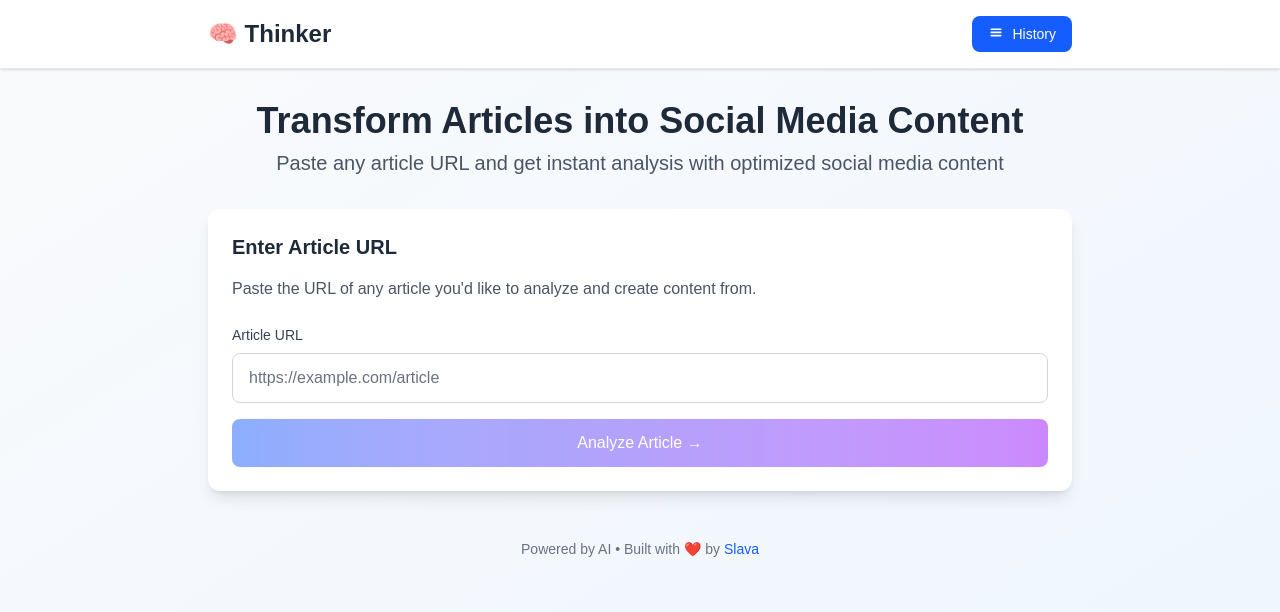
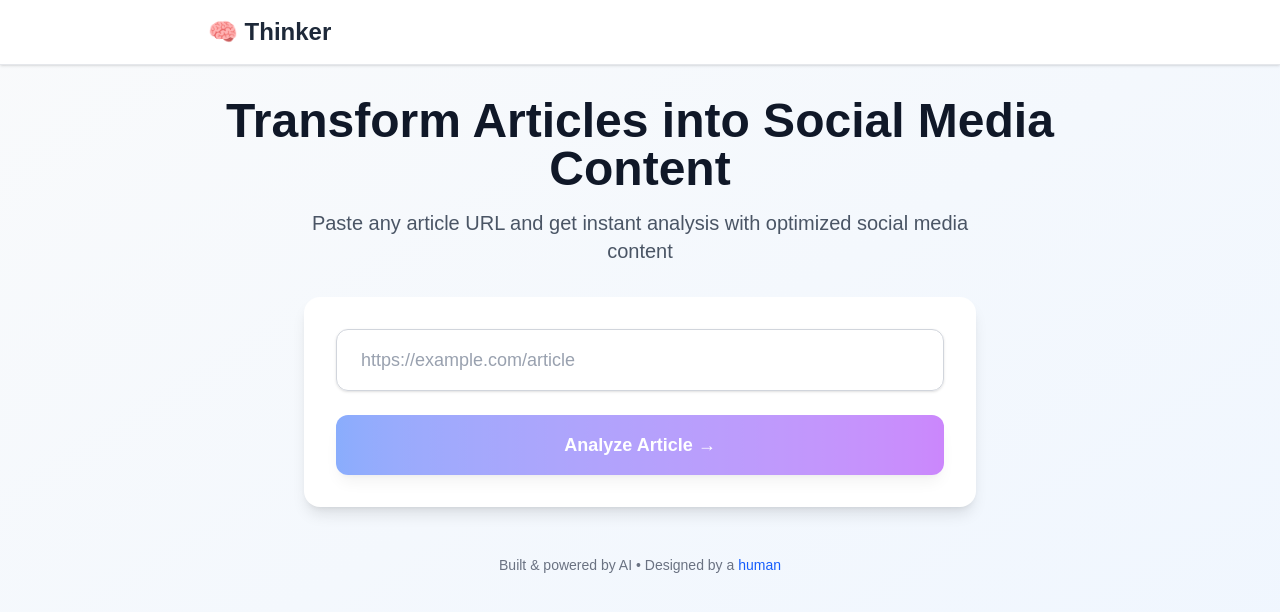
Before and after one commit to slavayosome/thinker, a Next.js app: page / in a window 1280 px wide. Shown: the top 612 px of the page. Built offline with nearby package versions, Linux system fonts and the light colour scheme.

Commit message:
feat: add history management features and enhance UI components for better user experience, including dynamic history display and improved styling

```diff
--- a/src/app/page.tsx
+++ b/src/app/page.tsx
@@ -83,6 +83,12 @@ export default function Home() {
   const [historicalPreferences, setHistoricalPreferences] = useState<PostGenerationPreferences | null>(null);
   const [isLatestItem, setIsLatestItem] = useState(true);
   const [currentHistoryTitle, setCurrentHistoryTitle] = useState<string | null>(null);
+  const [hasHistory, setHasHistory] = useState(false);
+
+  // Check for existing history on component mount
+  useEffect(() => {
+    setHasHistory(historyManager.getHistory().length > 0);
+  }, []);
 
   // Clear error helper
   const clearError = () => setError(null);
@@ -292,6 +298,7 @@ export default function Home() {
       setCurrentHistoryTitle(articleData.title);
       setIsLatestItem(true);
       setCurrentStep('complete');
+      setHasHistory(true);
 
       console.log('✅ Analysis completed successfully');
 
@@ -470,12 +477,12 @@ export default function Home() {
         <div className="max-w-4xl mx-auto px-3 sm:px-4 py-3 sm:py-4">
           <div className="flex justify-between items-center">
             <div className="flex items-center">
-              <div className="text-xl sm:text-2xl font-bold text-gray-800">
+              <button
+                onClick={handleStartNew}
+                className="text-xl sm:text-2xl font-bold text-gray-800 hover:text-blue-600 transition-colors cursor-pointer"
+              >
                 🧠 Thinker
-              </div>
-              <div className="ml-2 sm:ml-4 text-xs sm:text-sm text-gray-500 hidden xs:block">
-                AI-Powered Content Creator
-              </div>
+              </button>
             </div>
 
             <div className="flex items-center gap-2 sm:gap-3">
@@ -492,6 +499,8 @@ export default function Home() {
                 </button>
               )}
 
+              {/* Only show history button if there's actual history */}
+              {hasHistory && (
                 <button
                   onClick={() => setHistoryOpen(true)}
                   className="px-3 py-1.5 sm:px-4 sm:py-2 text-xs sm:text-sm bg-blue-600 text-white rounded-lg hover:bg-blue-700 transition-colors flex items-center"
@@ -501,6 +510,7 @@ export default function Home() {
                   </svg>
                   History
                 </button>
+              )}
             </div>
           </div>
         </div>
@@ -729,12 +739,12 @@ export default function Home() {
         <div className="text-center mb-6 sm:mb-8 animate-fadeInUp">
           {!article ? (
             <>
-              <h1 className="text-2xl sm:text-3xl md:text-4xl font-bold text-gray-800 mb-2">
+              <h1 className="text-3xl sm:text-4xl md:text-5xl font-bold text-gray-900 mb-4">
                 Transform Articles into Social Media Content
               </h1>
-              <p className="text-base sm:text-lg md:text-xl text-gray-600 px-4 sm:px-0">
+              <h2 className="text-lg sm:text-xl text-gray-600 mb-8 max-w-2xl mx-auto">
                 Paste any article URL and get instant analysis with optimized social media content
-              </p>
+              </h2>
             </>
           ) : (
             <>
@@ -881,24 +891,17 @@ export default function Home() {
 
         {/* URL Input Step */}
         {currentStep === 'urlInput' && (
-          <div className="bg-white rounded-xl shadow-lg p-6 animate-fadeInUp">
-            <h2 className="text-xl font-semibold text-gray-800 mb-4">Enter Article URL</h2>
-            <p className="text-gray-600 mb-6">
-              Paste the URL of any article you'd like to analyze and create content from.
-            </p>
-
-            <form onSubmit={handleSubmit} className="space-y-4">
+          <div className="max-w-2xl mx-auto">
+            <div className="bg-white rounded-2xl shadow-lg p-8 animate-fadeInUp">
+              <form onSubmit={handleSubmit} className="space-y-6">
                 <div>
-                <label htmlFor="url" className="block text-sm font-medium text-gray-700 mb-2">
-                  Article URL
-                </label>
                   <input
                     type="url"
                     id="url"
                     value={editingUrl}
                     onChange={(e) => setEditingUrl(e.target.value)}
                     placeholder="https://example.com/article"
-                  className="w-full px-4 py-3 border border-gray-300 rounded-lg focus:ring-2 focus:ring-blue-500 focus:border-transparent text-gray-900 placeholder-gray-500"
+                    className="w-full px-6 py-4 text-lg border border-gray-300 rounded-xl focus:ring-2 focus:ring-blue-500 focus:border-transparent text-gray-900 placeholder-gray-400 shadow-sm"
                     required
                     disabled={loading}
                   />
@@ -907,11 +910,12 @@ export default function Home() {
                 <button
                   type="submit"
                   disabled={loading || !editingUrl.trim()}
-                className="w-full bg-gradient-to-r from-blue-600 to-purple-600 text-white py-3 px-6 rounded-lg hover:from-blue-700 hover:to-purple-700 transition-all duration-200 disabled:opacity-50 disabled:cursor-not-allowed font-medium"
+                  className="w-full bg-gradient-to-r from-blue-600 to-purple-600 text-white py-4 px-8 rounded-xl hover:from-blue-700 hover:to-purple-700 transition-all duration-200 disabled:opacity-50 disabled:cursor-not-allowed font-semibold text-lg shadow-lg"
                 >
-                {loading ? 'Processing...' : 'Analyze Article →'}
+                  {loading ? 'Analyzing...' : 'Analyze Article →'}
                 </button>
               </form>
+            </div>
           </div>
         )}
 
@@ -941,7 +945,7 @@ export default function Home() {
 
         {/* Footer */}
         <div className="mt-12 text-center text-gray-500 text-sm animate-fadeInUp">
-          <p>Powered by AI • Built with ❤️ by <a href="https://www.linkedin.com/in/slavanikitin/" className="text-blue-600 hover:text-blue-800">Slava</a></p>
+          <p>Built & powered by AI • Designed by a <a href="https://www.linkedin.com/in/slavanikitin/" target="_blank" rel="noopener noreferrer" className="text-blue-600 hover:text-blue-800 transition-colors">human</a></p>
         </div>
       </main>
 
--- a/src/components/History.tsx
+++ b/src/components/History.tsx
@@ -119,24 +119,24 @@ export default function History({ isOpen, onClose, onLoadItem, currentHistoryId
   return (
     <div className="fixed inset-0 z-50 overflow-hidden">
       {/* Backdrop */}
-      <div className="absolute inset-0 bg-black bg-opacity-50" onClick={onClose} />
+      <div className="absolute inset-0 bg-black bg-opacity-50 backdrop-blur-sm" onClick={onClose} />
 
       {/* Sidebar */}
-      <div className="absolute right-0 top-0 h-full w-96 bg-white shadow-xl flex flex-col">
+      <div className="absolute right-0 top-0 h-full w-96 bg-white shadow-2xl flex flex-col">
         {/* Header */}
-        <div className="bg-gradient-to-r from-blue-600 to-purple-600 text-white p-4">
+        <div className="bg-gradient-to-r from-blue-600 to-purple-600 text-white px-6 py-5">
           <div className="flex items-center justify-between">
             <div className="flex items-center">
-              <svg className="w-6 h-6 mr-2" fill="currentColor" viewBox="0 0 20 20">
+              <svg className="w-5 h-5 mr-3" fill="currentColor" viewBox="0 0 20 20">
                 <path fillRule="evenodd" d="M3 4a1 1 0 011-1h12a1 1 0 110 2H4a1 1 0 01-1-1zm0 4a1 1 0 011-1h12a1 1 0 110 2H4a1 1 0 01-1-1zm0 4a1 1 0 011-1h12a1 1 0 110 2H4a1 1 0 01-1-1z" clipRule="evenodd" />
               </svg>
-              <h2 className="text-lg font-semibold">History</h2>
+              <h2 className="text-xl font-semibold">History</h2>
             </div>
             <button
               onClick={onClose}
-              className="text-white hover:text-gray-200 transition-colors"
+              className="text-white hover:text-gray-200 transition-colors p-1 rounded-md hover:bg-white/20"
             >
-              <svg className="w-6 h-6" fill="currentColor" viewBox="0 0 20 20">
+              <svg className="w-5 h-5" fill="currentColor" viewBox="0 0 20 20">
                 <path fillRule="evenodd" d="M4.293 4.293a1 1 0 011.414 0L10 8.586l4.293-4.293a1 1 0 111.414 1.414L11.414 10l4.293 4.293a1 1 0 01-1.414 1.414L10 11.414l-4.293 4.293a1 1 0 01-1.414-1.414L8.586 10 4.293 5.707a1 1 0 010-1.414z" clipRule="evenodd" />
               </svg>
             </button>
@@ -147,42 +147,45 @@ export default function History({ isOpen, onClose, onLoadItem, currentHistoryId
           </div>
         </div>
 
-        {/* History Management */}
-        {historyItems.length > 0 && (
-          <div className="border-b border-gray-200 p-3">
+        {/* History List */}
+        <div className="flex-1 overflow-y-auto">
+          {historyItems.length === 0 ? (
+            <div className="p-8 text-center text-gray-500">
+              <div className="w-16 h-16 mx-auto mb-4 bg-gray-100 rounded-full flex items-center justify-center">
+                <svg className="w-8 h-8 text-gray-400" fill="currentColor" viewBox="0 0 20 20">
+                  <path fillRule="evenodd" d="M3 4a1 1 0 011-1h12a1 1 0 110 2H4a1 1 0 01-1-1zm0 4a1 1 0 011-1h12a1 1 0 110 2H4a1 1 0 01-1-1zm0 4a1 1 0 011-1h12a1 1 0 110 2H4a1 1 0 01-1-1z" clipRule="evenodd" />
+                </svg>
+              </div>
+              <p className="text-base font-medium mb-1">No saved items yet</p>
+              <p className="text-sm text-gray-400">
+                Generate some content to see it here
+              </p>
+            </div>
+          ) : (
+            <>
+              {/* Clear History Button */}
+              <div className="p-4 border-b border-gray-100">
                 <button
                   onClick={handleClearHistory}
-              className="w-full px-3 py-2 text-xs bg-red-100 text-red-700 rounded-md hover:bg-red-200 transition-colors"
+                  className="w-full px-4 py-2 text-sm bg-red-50 text-red-700 rounded-lg hover:bg-red-100 transition-colors font-medium"
                 >
                   Clear All History
                 </button>
               </div>
-        )}
 
-        {/* History List */}
-        <div className="flex-1 overflow-y-auto">
-          {historyItems.length === 0 ? (
-            <div className="p-6 text-center text-gray-500">
-              <svg className="w-12 h-12 mx-auto mb-3 text-gray-300" fill="currentColor" viewBox="0 0 20 20">
-                <path fillRule="evenodd" d="M3 4a1 1 0 011-1h12a1 1 0 110 2H4a1 1 0 01-1-1zm0 4a1 1 0 011-1h12a1 1 0 110 2H4a1 1 0 01-1-1zm0 4a1 1 0 011-1h12a1 1 0 110 2H4a1 1 0 01-1-1z" clipRule="evenodd" />
-              </svg>
-              <p className="text-sm">No saved items yet</p>
-              <p className="text-xs text-gray-400 mt-1">
-                Generate some content to see it here
-              </p>
-            </div>
-          ) : (
-            <div className="space-y-2 p-3">
+              <div className="p-4 space-y-3">
                 {historyItems.map((item) => (
                   <div
                     key={item.id}
-                  className={`bg-gray-50 rounded-lg p-3 hover:bg-gray-100 transition-colors cursor-pointer group ${
-                    currentHistoryId === item.id ? 'ring-2 ring-blue-500 bg-blue-50' : ''
+                    className={`group relative bg-white rounded-xl p-4 border transition-all duration-200 cursor-pointer hover:shadow-md ${
+                      currentHistoryId === item.id
+                        ? 'ring-2 ring-blue-500 border-blue-200 bg-blue-50'
+                        : 'border-gray-200 hover:border-gray-300'
                     }`}
                     onClick={() => handleLoadItem(item)}
                   >
                     {/* Main Content */}
-                  <div className="flex items-start justify-between mb-2">
+                    <div className="flex items-start justify-between mb-3">
                       {editingId === item.id ? (
                         <div className="flex-1 mr-2">
                           <input
@@ -194,35 +197,35 @@ export default function History({ isOpen, onClose, onLoadItem, currentHistoryId
                               if (e.key === 'Escape') handleCancelEdit();
                             }}
                             onBlur={() => handleSaveTitle(item.id)}
-                          className="w-full px-2 py-1 text-sm border border-gray-300 rounded focus:outline-none focus:ring-2 focus:ring-blue-500"
+                            className="w-full px-3 py-2 text-sm border border-gray-300 rounded-lg focus:outline-none focus:ring-2 focus:ring-blue-500"
                             autoFocus
                             onClick={(e) => e.stopPropagation()}
                           />
                         </div>
                       ) : (
                         <div className="flex-1 min-w-0">
-                        <div className="flex items-center gap-2 mb-1">
-                          <h3 className="font-medium text-gray-900 text-sm truncate">
+                          <div className="flex items-start justify-between mb-2">
+                            <h3 className="font-semibold text-gray-900 text-sm leading-tight">
                               {item.articleTitle}
                             </h3>
                             {currentHistoryId === item.id && (
-                            <span className="text-xs bg-blue-500 text-white px-2 py-0.5 rounded-full flex-shrink-0">
+                              <span className="ml-2 text-xs bg-blue-500 text-white px-2 py-1 rounded-full flex-shrink-0 font-medium">
                                 Current
                               </span>
                             )}
                           </div>
-                        <div className="flex items-center justify-between text-xs text-gray-400">
-                          <span className="truncate mr-2">{new URL(item.articleUrl).hostname}</span>
+                          <div className="flex items-center justify-between text-xs text-gray-500">
+                            <span className="truncate mr-2 font-medium">{new URL(item.articleUrl).hostname}</span>
                             <span className="flex-shrink-0">{formatDate(item.createdAt)}</span>
                           </div>
                         </div>
                       )}
 
                       {editingId !== item.id && (
-                      <div className="flex opacity-0 group-hover:opacity-100 transition-opacity">
+                        <div className="flex opacity-0 group-hover:opacity-100 transition-opacity ml-2">
                           <button
                             onClick={(e) => handleEditTitle(item, e)}
-                          className="p-1 text-gray-400 hover:text-gray-600 transition-colors"
+                            className="p-2 text-gray-400 hover:text-gray-600 hover:bg-gray-100 rounded-lg transition-colors"
                             title="Edit title"
                           >
                             <svg className="w-4 h-4" fill="currentColor" viewBox="0 0 20 20">
@@ -231,7 +234,7 @@ export default function History({ isOpen, onClose, onLoadItem, currentHistoryId
                           </button>
                           <button
                             onClick={(e) => handleDeleteItem(item.id, e)}
-                          className="p-1 text-gray-400 hover:text-red-600 transition-colors"
+                            className="p-2 text-gray-400 hover:text-red-600 hover:bg-red-50 rounded-lg transition-colors"
                             title="Delete"
                           >
                             <svg className="w-4 h-4" fill="currentColor" viewBox="0 0 20 20">
@@ -244,11 +247,9 @@ export default function History({ isOpen, onClose, onLoadItem, currentHistoryId
 
                     {/* Posts Status - Only if posts exist */}
                     {item.generatedPosts && (
-                    <div className="flex items-center gap-1 text-xs">
-                      <svg className="w-3 h-3 text-green-600" fill="currentColor" viewBox="0 0 20 20">
-                        <path fillRule="evenodd" d="M16.707 5.293a1 1 0 010 1.414l-8 8a1 1 0 01-1.414 0l-4-4a1 1 0 011.414-1.414L8 12.586l7.293-7.293a1 1 0 011.414 0z" clipRule="evenodd" />
-                      </svg>
-                      <span className="text-green-700 font-medium">
+                      <div className="flex items-center gap-2 pt-2 border-t border-gray-100">
+                        <div className="w-2 h-2 bg-green-500 rounded-full"></div>
+                        <span className="text-xs text-green-700 font-medium">
                           {item.generatedPosts.posts.length} post{item.generatedPosts.posts.length !== 1 ? 's' : ''} generated
                         </span>
                       </div>
@@ -256,6 +257,7 @@ export default function History({ isOpen, onClose, onLoadItem, currentHistoryId
                   </div>
                 ))}
               </div>
+            </>
           )}
         </div>
       </div>
```
Lines whose indentation alone changed are shown as unchanged.
